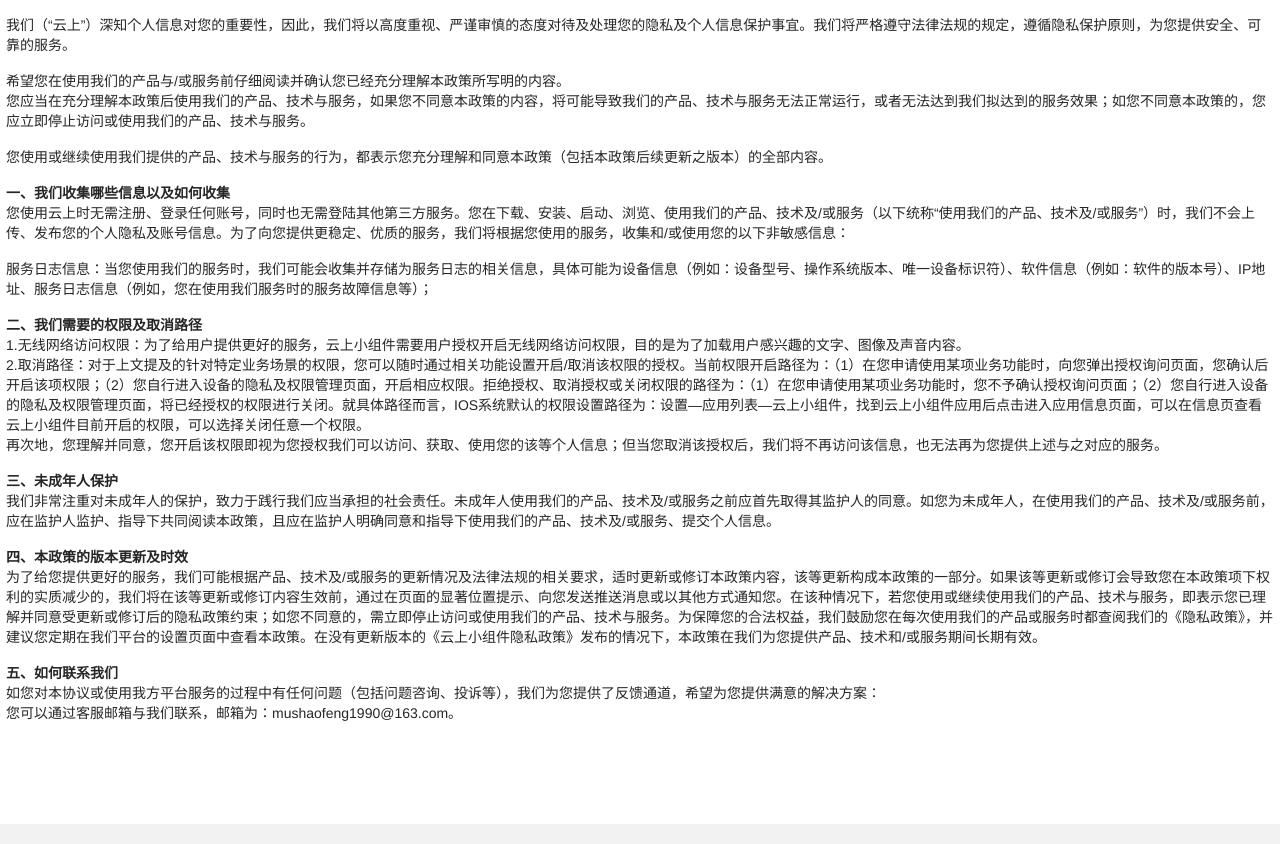
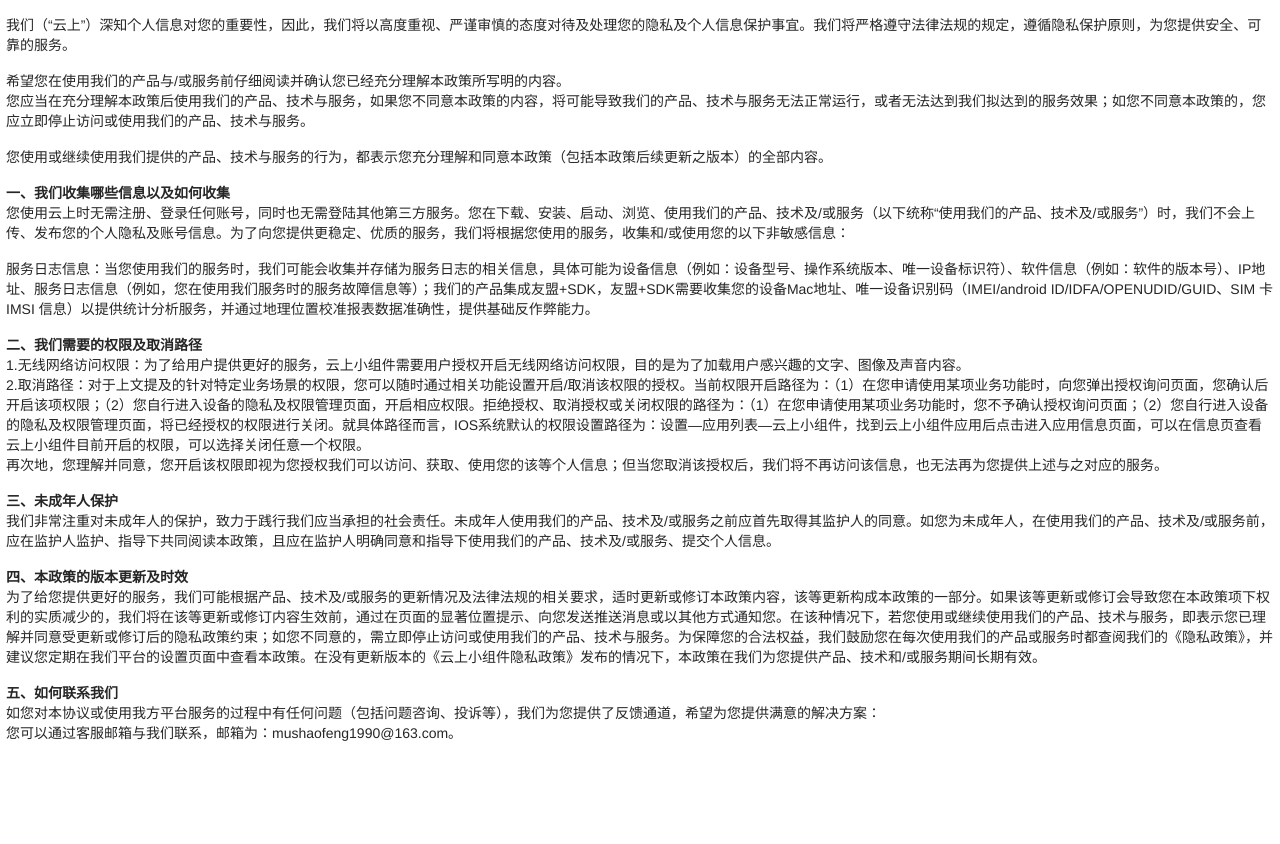
Before and after one commit to mushao1990/naoting, a plain HTML site: page naoting.html in a window 1280 px wide. Shown: the part 87-931 px from the top of the page. Drawn offline with Linux system fonts and the light colour scheme.

Commit message:
Update naoting.html

```diff
--- a/naoting.html
+++ b/naoting.html
@@ -56,7 +56,7 @@
               <p>
                 <span style=color:#262626;font-size:14px>&nbsp;</span></p>
               <p>
-                <span style=color:#262626;font-size:14px>服务日志信息：当您使用我们的服务时，我们可能会收集并存储为服务日志的相关信息，具体可能为设备信息（例如：设备型号、操作系统版本、唯一设备标识符）、软件信息（例如：软件的版本号）、IP地址、服务日志信息（例如，您在使用我们服务时的服务故障信息等）；</span></p>
+                <span style=color:#262626;font-size:14px>服务日志信息：当您使用我们的服务时，我们可能会收集并存储为服务日志的相关信息，具体可能为设备信息（例如：设备型号、操作系统版本、唯一设备标识符）、软件信息（例如：软件的版本号）、IP地址、服务日志信息（例如，您在使用我们服务时的服务故障信息等）；我们的产品集成友盟+SDK，友盟+SDK需要收集您的设备Mac地址、唯一设备识别码（IMEI/android ID/IDFA/OPENUDID/GUID、SIM 卡 IMSI 信息）以提供统计分析服务，并通过地理位置校准报表数据准确性，提供基础反作弊能力。</span></p>
               <p>
                 <span style=color:#262626;font-size:14px>&nbsp;</span></p>
               <p>
```
